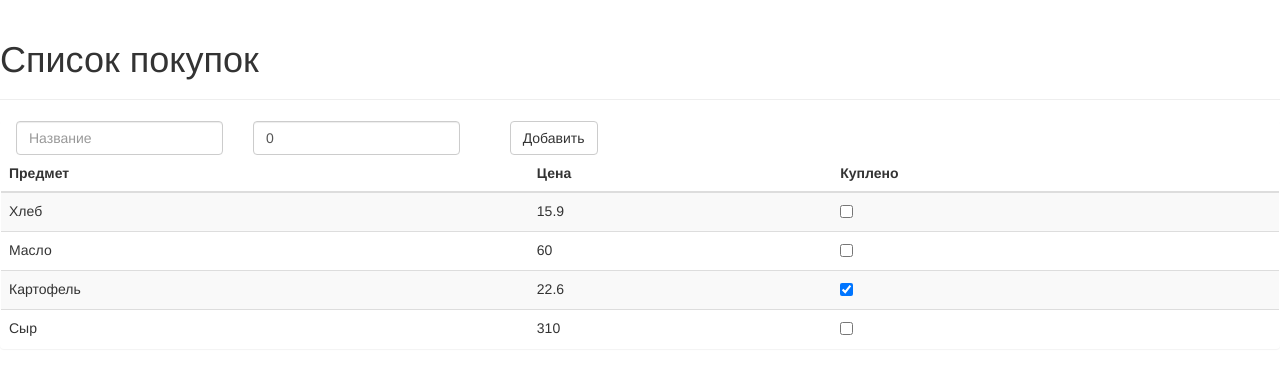
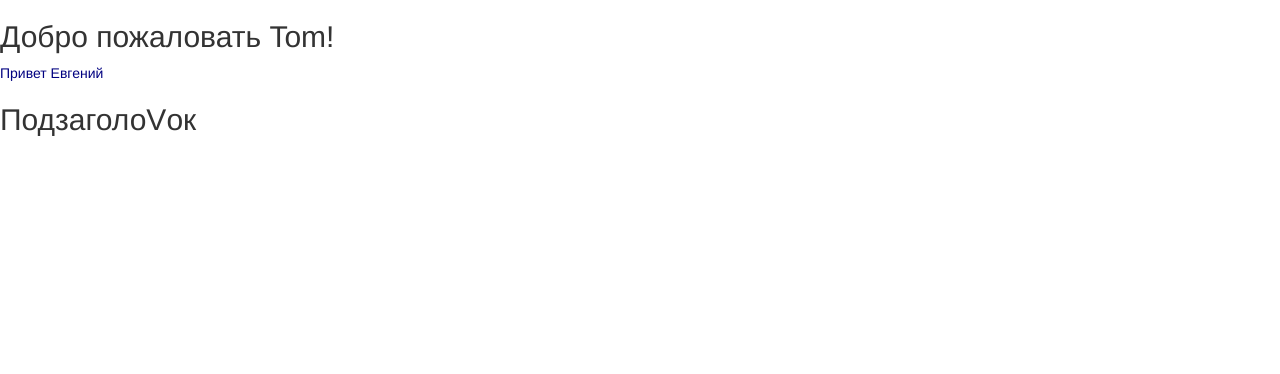
Before and after one commit to Albertthea/NG-book, an Angular app: page / in a window 1280 px wide. Shown: the top 374 px of the page. Built offline with nearby package versions, Linux system fonts and the light colour scheme.

Commit message:
work with components

```diff
--- /dev/null
+++ b/src/app/app.component.css
@@ -0,0 +1,6 @@
+h1, h2{color:navy;}
+p{font-size:13px;}
+:host {
+    font-family: Verdana;
+    color: #555;
+}
--- /dev/null
+++ b/src/app/app.component.html
@@ -0,0 +1,2 @@
+<h1>Hello Angular</h1>
+<p>Angular представляет модульную архитектуру приложения</p>
--- a/src/app/app.component.ts
+++ b/src/app/app.component.ts
@@ -14,69 +14,9 @@ class Item {
 
 @Component({
   selector: 'app-root',
-  template: `<div class="page-header">
-      <h1>Список покупок</h1>
-    </div>
-    <div class="panel">
-      <div class="form-inline">
-        <div class="form-group">
-          <div class="col-md-8">
-            <input
-              class="form-control"
-              [(ngModel)]="text"
-              placeholder="Название"
-            />
-          </div>
-        </div>
-        <div class="form-group">
-          <div class="col-md-6">
-            <input
-              type="number"
-              class="form-control"
-              [(ngModel)]="price"
-              placeholder="Цена"
-            />
-          </div>
-        </div>
-        <div class="form-group">
-          <div class="col-md-offset-2 col-md-8">
-            <button class="btn btn-default" (click)="addItem(text, price)">
-              Добавить
-            </button>
-          </div>
-        </div>
-      </div>
-      <table class="table table-striped">
-        <thead>
-          <tr>
-            <th>Предмет</th>
-            <th>Цена</th>
-            <th>Куплено</th>
-          </tr>
-        </thead>
-        <tbody>
-          <tr *ngFor="let item of items">
-            <td>{{ item.purchase }}</td>
-            <td>{{ item.price }}</td>
-            <td><input type="checkbox" [(ngModel)]="item.done" /></td>
-          </tr>
-        </tbody>
-      </table>
-    </div>`,
+  template: `<child-comp><h2>Добро пожаловать {{name}}!</h2></child-comp>`,
+  styles: [`h2, p {color:#333;}`]
 })
 export class AppComponent {
-  text: string = '';
-  price: number = 0;
-
-  items: Item[] = [
-    { purchase: 'Хлеб', done: false, price: 15.9 },
-    { purchase: 'Масло', done: false, price: 60 },
-    { purchase: 'Картофель', done: true, price: 22.6 },
-    { purchase: 'Сыр', done: false, price: 310 },
-  ];
-
-  addItem(text: string, price: number): void {
-    if (text == null || text.trim() == '' || price == null) return;
-    this.items.push(new Item(text, price));
-  }
+  name = 'Tom';
 }
--- /dev/null
+++ b/src/app/child.component.ts
@@ -0,0 +1,11 @@
+import { Component } from '@angular/core';
+
+@Component({
+    selector: 'child-comp',
+    template: `<ng-content></ng-content>
+                <p>Привет {{name}}</p>`,
+    styles: [`h2, p {color:navy;}`]
+})
+export class ChildComponent {
+  name = 'Евгений';
+}
--- a/src/index.html
+++ b/src/index.html
@@ -10,5 +10,6 @@
 </head>
 <body>
   <app-root>Загрузка...</app-root>
+  <h2>ПодзаголоVок</h2>
 </body>
 </html>
```
Also changed, not shown: src/app/app.module.ts (+5 -9 lines), 1 other file (tests, documents, lock files or other folders).
